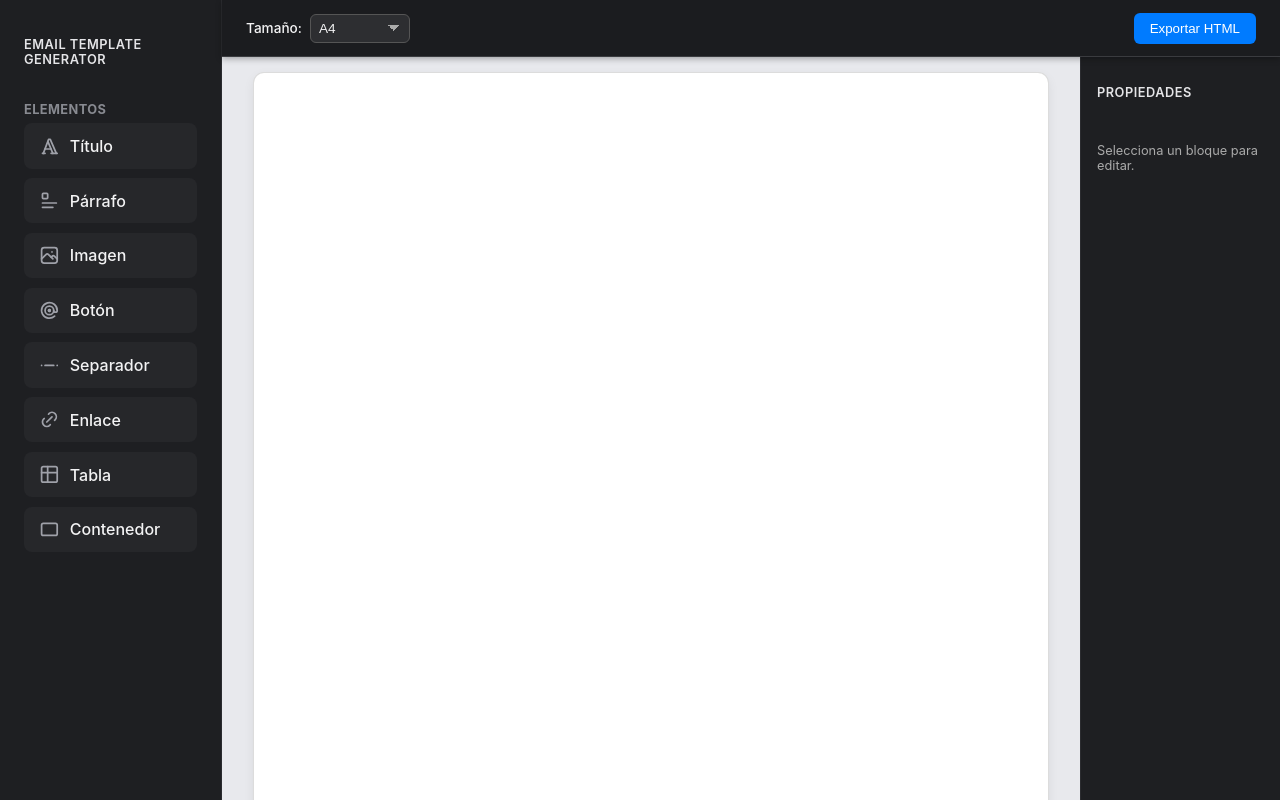
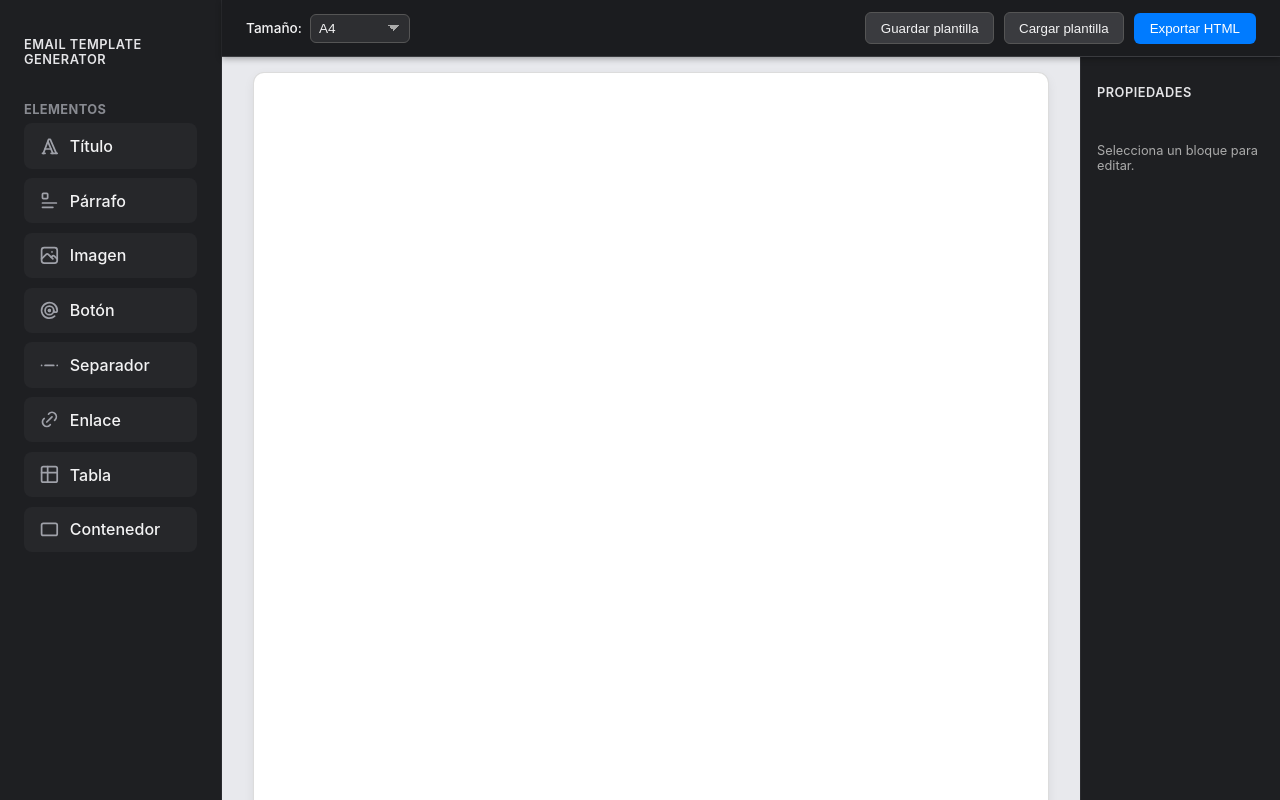
Before and after one commit to ncorradini/email-template-generator, a React (Vite) app: page / in a window 1280 px wide. Built offline with nearby package versions, Linux system fonts and the light colour scheme.

Commit message:
feat: (master) add functionality to import and export templates

```diff
--- a/src/App.module.css
+++ b/src/App.module.css
@@ -24,6 +24,28 @@
   background-color: var(--color-bg-header);
   box-shadow: 0 2px 6px rgba(0, 0, 0, 0.3);
   z-index: 10;
+}
+
+.headerButtons {
+  display: flex;
+  align-items: center;
+  gap: 0.6rem;
+  margin-left: auto;
+}
+
+.secondaryBtn {
+  background-color: #3a3b3f;
+  color: #f3f3f4;
+  border: 1px solid #555;
+  padding: 0.45rem 0.9rem;
+  border-radius: 6px;
+  cursor: pointer;
+  font-weight: 500;
+  transition: 0.2s;
+}
+
+.secondaryBtn:hover {
+  background-color: #4a4b4f;
 }
 
 .exportBtn {
--- a/src/App.tsx
+++ b/src/App.tsx
@@ -5,10 +5,11 @@ import { DndContext, DragOverlay } from "@dnd-kit/core";
 import { Sidebar } from "./components/Sidebar/Sidebar";
 import { Canvas, type CanvasRef } from "./components/Canvas/Canvas";
 import { Inspector } from "./components/Inspector/Inspector";
+import { CanvasSizeControls } from "./components/CanvasSizeControls/CanvasSizeControls";
 import { useBlocksManager } from "./hooks/useBlocksManager";
 import { useDragHandlers } from "./hooks/useDragHandlers";
 import { useExportHTML } from "./hooks/useExportHtml";
-import { CanvasSizeControls } from "./components/CanvasSizeControls/CanvasSizeControls";
+import { useTemplate } from "./hooks/useTemplate";
 
 const App = () => {
   const canvasRef = useRef<CanvasRef>(null);
@@ -17,6 +18,7 @@ const App = () => {
 
   const {
     blocks,
+    setBlocks,
     addBlock,
     updateBlockContent,
     deleteBlock,
@@ -34,6 +36,7 @@ const App = () => {
   );
 
   const { exportHTML } = useExportHTML(canvasRef);
+  const { exportTemplate, handleImportClick } = useTemplate(blocks, setBlocks);
 
   const handleSelectBlock = (block: Block | null) => setSelectedBlock(block);
   const handleStyleChange = (id: string, field: string, value: string) =>
@@ -53,9 +56,21 @@ const App = () => {
         <div className={styles.main}>
           <header className={styles.header}>
             <CanvasSizeControls canvasRef={canvasRef} />
-            <button onClick={exportHTML} className={styles.exportBtn}>
-              Exportar HTML
-            </button>
+
+            <div className={styles.headerButtons}>
+              <button onClick={exportTemplate} className={styles.secondaryBtn}>
+                Guardar plantilla
+              </button>
+              <button
+                onClick={handleImportClick}
+                className={styles.secondaryBtn}
+              >
+                Cargar plantilla
+              </button>
+              <button onClick={exportHTML} className={styles.exportBtn}>
+                Exportar HTML
+              </button>
+            </div>
           </header>
 
           <div className={styles.canvasContainer}>
--- /dev/null
+++ b/src/hooks/useTemplate.ts
@@ -0,0 +1,46 @@
+import type { Block } from "../types/Block";
+
+export const useTemplate = (
+  blocks: Block[],
+  setBlocks: (blocks: Block[]) => void
+) => {
+  const exportTemplate = () => {
+    const dataStr = JSON.stringify(blocks, null, 2);
+    const blob = new Blob([dataStr], { type: "application/json" });
+    const a = document.createElement("a");
+    a.href = URL.createObjectURL(blob);
+    a.download = "template.json";
+    a.click();
+  };
+
+  const importTemplate = (file: File) => {
+    const reader = new FileReader();
+    reader.onload = (e) => {
+      try {
+        const json = JSON.parse(e.target?.result as string);
+        if (Array.isArray(json)) {
+          setBlocks(json);
+        } else {
+          alert("El archivo no contiene un formato válido de plantilla.");
+        }
+      } catch (error) {
+        console.log(error);
+      }
+    };
+    reader.readAsText(file);
+  };
+
+  const handleImportClick = () => {
+    const input = document.createElement("input");
+    input.type = "file";
+    input.accept = ".json";
+    input.onchange = (e: Event) => {
+      const target = e.target as HTMLInputElement;
+      const file = target.files?.[0];
+      if (file) importTemplate(file);
+    };
+    input.click();
+  };
+
+  return { exportTemplate, importTemplate, handleImportClick };
+};
```
